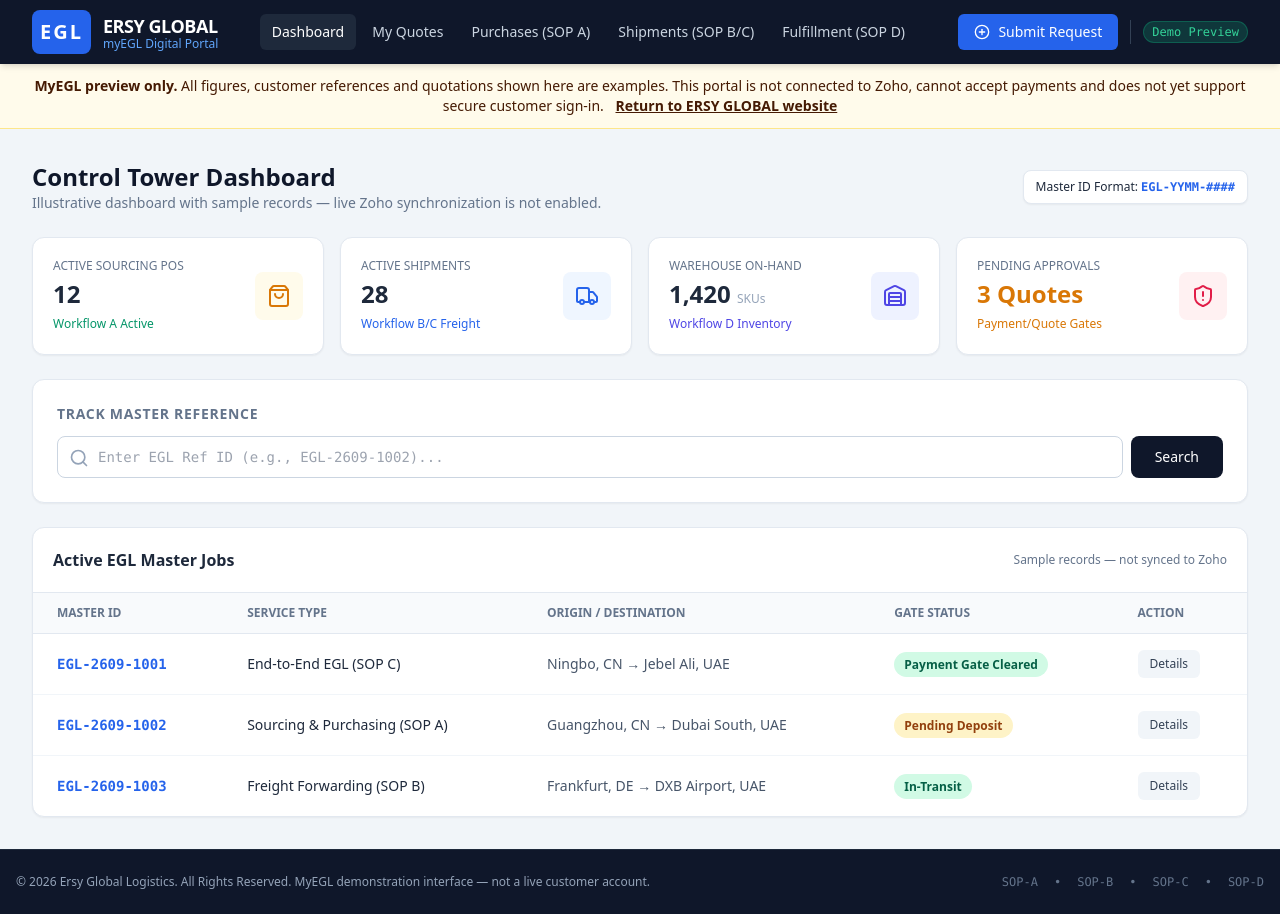
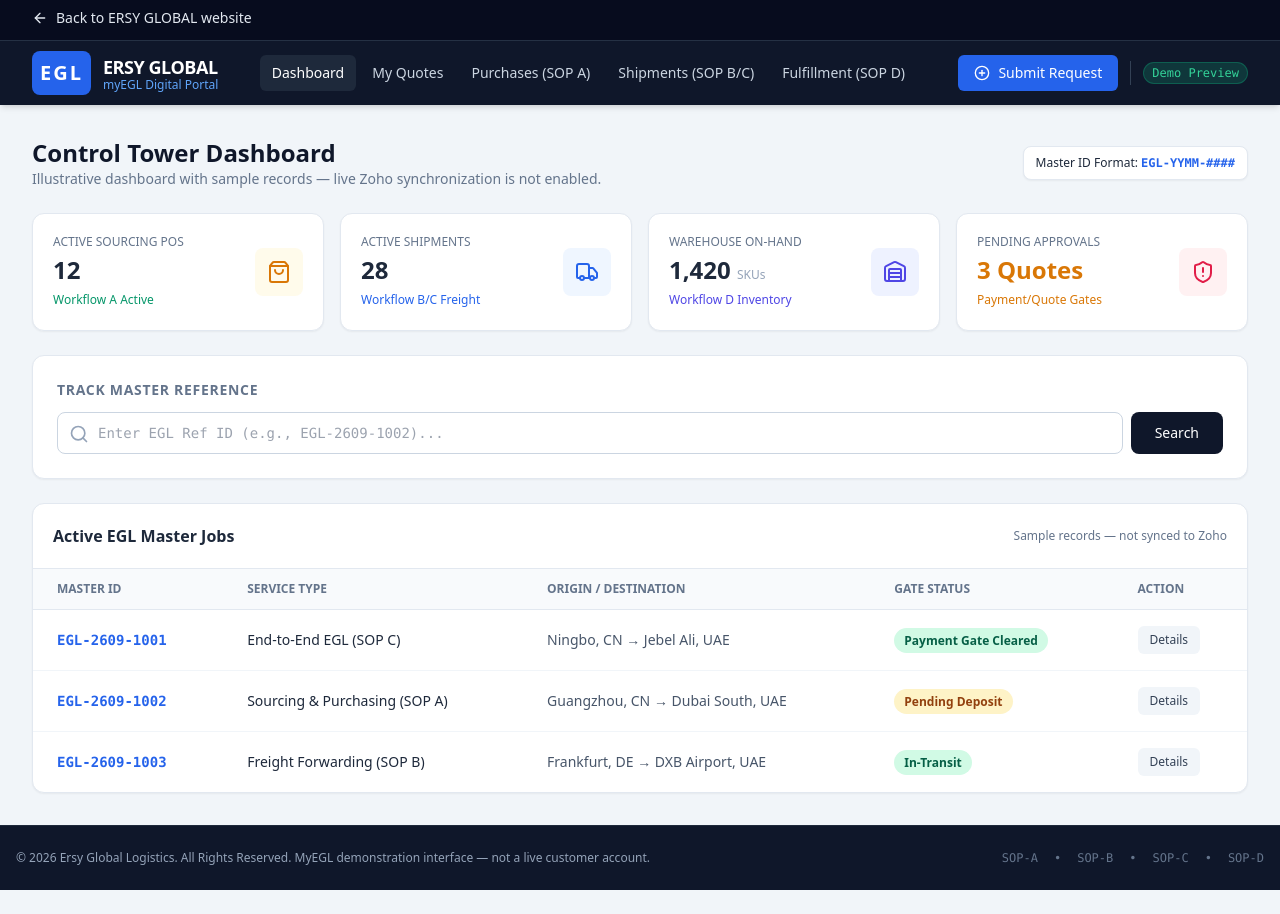
Before and after one commit to ersygloballogistics/ersyglobal-website, a plain HTML site: page index.html in a window 1280 px wide. After the commit the page ends 890 px from the top, so only its background shows below. Drawn offline with nearby package versions, Linux system fonts and the light colour scheme.

Commit message:
Replace yellow preview banner with professional header back link

```diff
--- a/index.html
+++ b/index.html
@@ -13,6 +13,11 @@
 
   <!-- TOP HEADER / NAVIGATION -->
   <header class="bg-slate-900 text-white sticky top-0 z-50 shadow-md">
+    <div class="border-b border-slate-700/70 bg-slate-950/60">
+      <div class="max-w-7xl mx-auto px-4 sm:px-6 lg:px-8 py-2">
+        <a href="https://ersygloballogistics.github.io/egl-website/" class="inline-flex items-center gap-2 text-xs sm:text-sm font-medium text-slate-200 hover:text-white focus-visible:outline focus-visible:outline-2 focus-visible:outline-blue-400 rounded" aria-label="Back to ERSY GLOBAL main website"><i data-lucide="arrow-left" class="w-4 h-4" aria-hidden="true"></i> Back to ERSY GLOBAL website</a>
+      </div>
+    </div>
     <div class="max-w-7xl mx-auto px-4 sm:px-6 lg:px-8">
       <div class="flex items-center justify-between h-16">
         <!-- Brand / Logo -->
@@ -46,11 +51,6 @@
       </div>
     </div>
   </header>
-  <div role="status" class="bg-amber-50 border-b border-amber-200 text-amber-950 px-4 py-3 text-center text-sm">
-    <strong>MyEGL preview only.</strong> All figures, customer references and quotations shown here are examples. This portal is not connected to Zoho, cannot accept payments and does not yet support secure customer sign-in.
-    <a class="underline font-semibold ml-2" href="https://ersygloballogistics.github.io/egl-website/">Return to ERSY GLOBAL website</a>
-  </div>
-
   <!-- MAIN CONTENT CONTAINER -->
   <main class="flex-grow max-w-7xl w-full mx-auto px-4 sm:px-6 lg:px-8 py-8">
 
```
